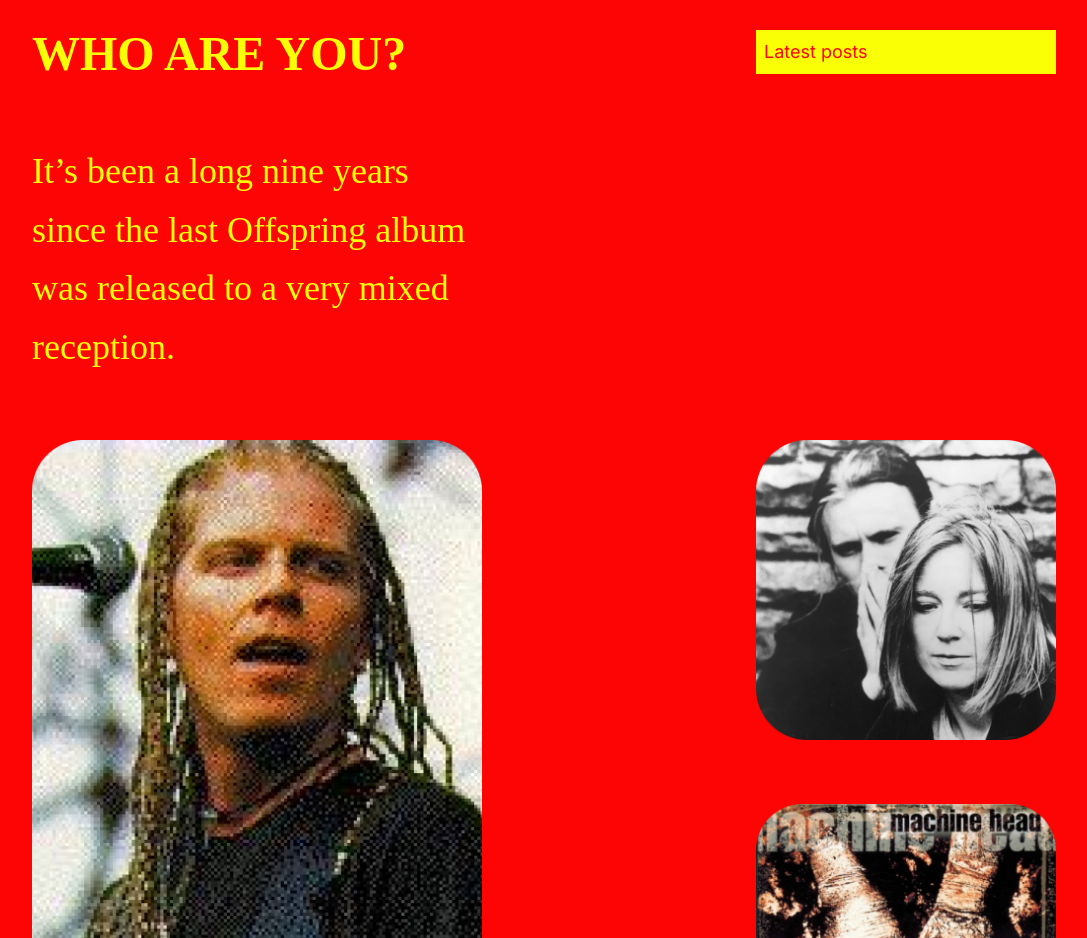
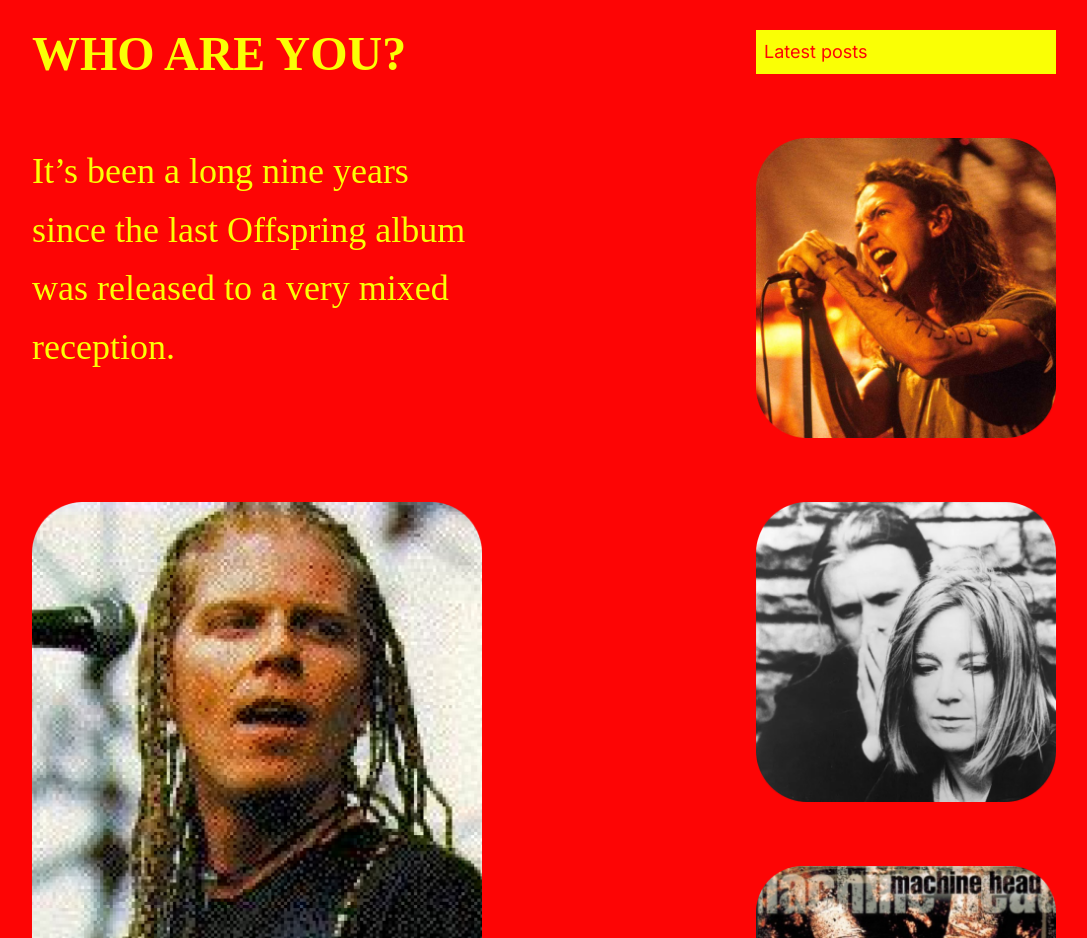
Before and after one commit to DozilDev/guest-design-jimbo-rock, a plain HTML site: page index.html in a window 1280 px wide. Shown: the part 2620-3558 px from the top of the page, without its empty margins (96-1183 px from the left). Drawn offline with nearby package versions, Linux system fonts and the light colour scheme; the site is published under a folder, as on GitHub Pages, so addresses that start at the root find nothing; a web font is replaced by a local one.

Commit message:
format and add path

```diff
--- a/index.html
+++ b/index.html
@@ -95,7 +95,7 @@
       </div>
     </section>
 
-    <section class=" w-full min-h-[500px] bg-[url('./assets/images/shirts.png')] mt-12 bg-no-repeat bg-cover bg-center">
+    <section class="w-full min-h-[500px] bg-[url('./assets/images/shirts.png')] mt-12 bg-no-repeat bg-cover bg-center">
       <div class="relative max-w-6xl mx-auto w-full min-h-[500px]">
         <img class="absolute -top-64 left-0 z-10" src="./assets/images/shirt.png" alt="Left Image" width="600" />
         <img class="absolute right-0 bottom-0" src="./assets/images/model_with_shirt.png" alt="Right Image"
@@ -116,7 +116,7 @@
           <p class="bg-primary p-2 max-w-[300px] inter text-nav text-lg mb-16">
             Latest posts
           </p>
-          <img src="/assets/images/eddie-vedder 1.png" alt="" width="300" />
+          <img src="./assets/images/eddie-vedder 1.png" alt="" width="300" />
         </div>
         <img class="row-span-2 max-w-[450px] w-full" src="./assets/images/offspring 1.png" alt="" />
         <img src="./assets/images/Potis 1.png" alt="" width="300" />
```
